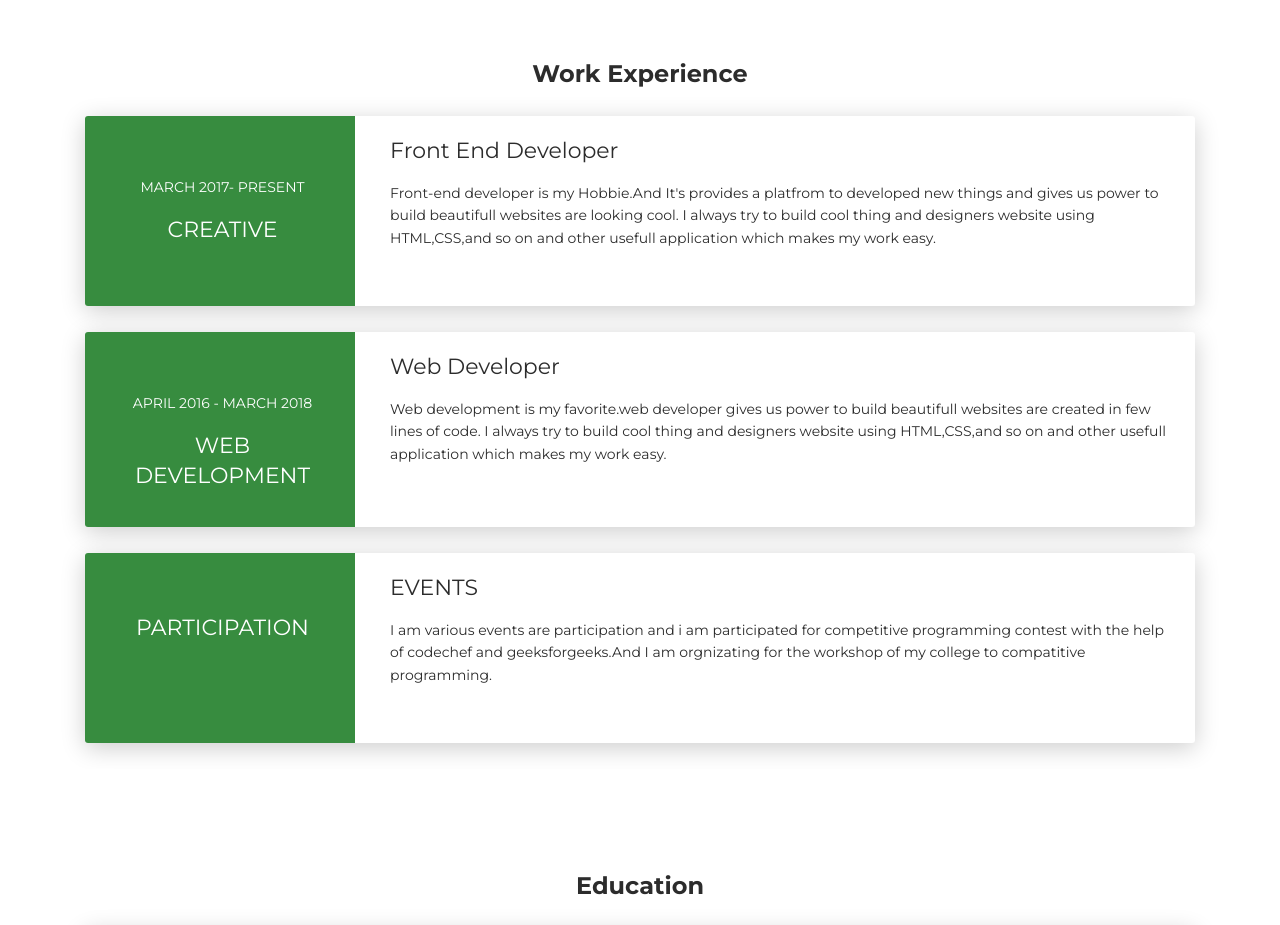
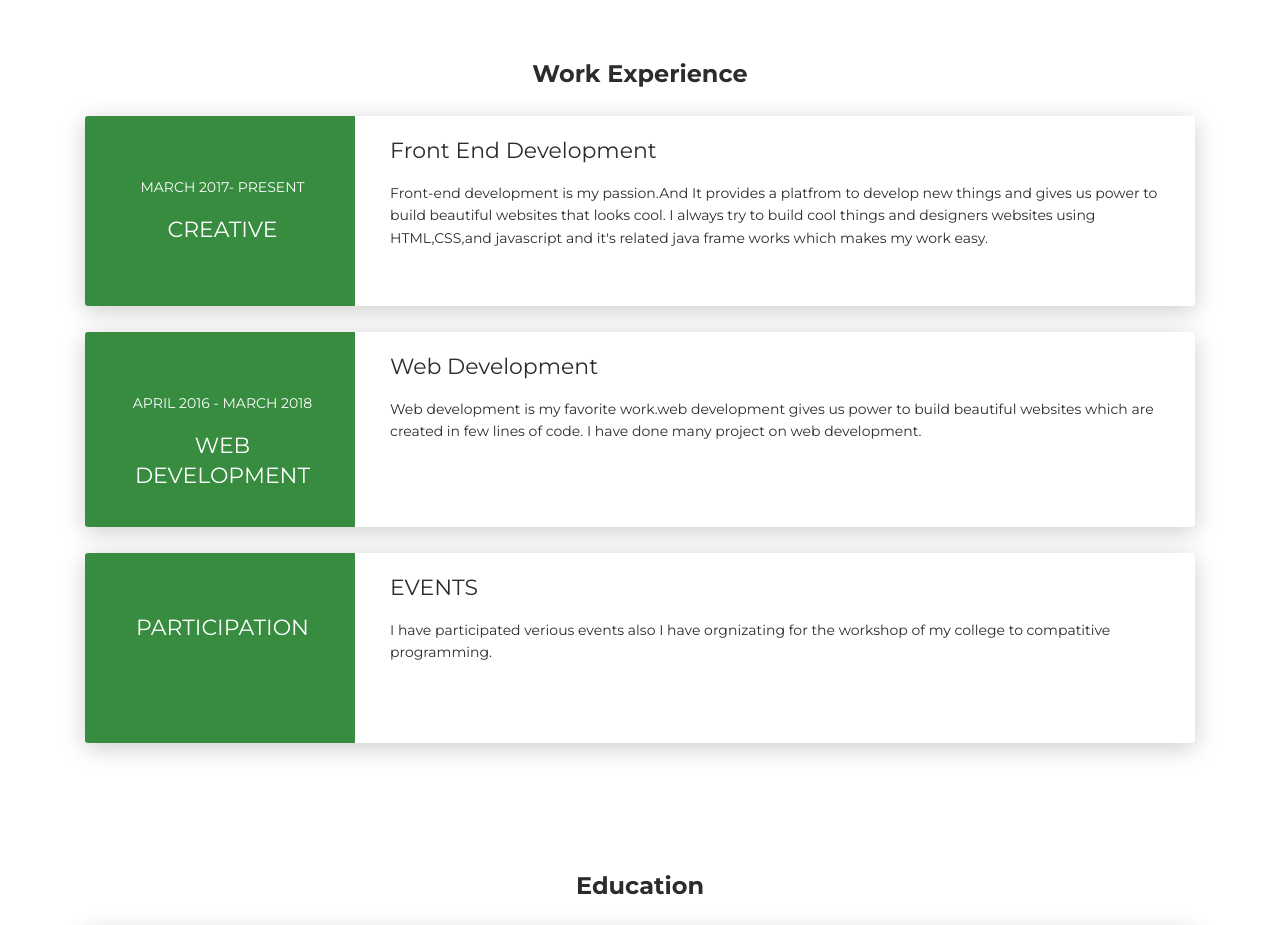
Before and after one commit to kavin52/sumitsg10.github.io, a plain HTML site: page index.html in a window 1280 px wide. Shown: the part 2500-3425 px from the top of the page. Drawn offline with Linux system fonts and the light colour scheme.

Commit message:
Update index.html

```diff
--- a/index.html
+++ b/index.html
@@ -258,11 +258,11 @@
         </div>
         <div class="col-md-9" data-aos="fade-left" data-aos-offset="50" data-aos-duration="500">
           <div class="card-body">
-            <div class="h5">Front End Developer</div>
-            <p>Front-end developer is my Hobbie.And It's provides a platfrom to developed new things and gives us
-              power to build beautifull websites are looking cool.
-              I always try to build cool thing and designers website using HTML,CSS,and so on and
-              other usefull application which makes my work easy.</p>
+            <div class="h5">Front End Development</div>
+            <p>Front-end development is my passion.And It provides a platfrom to develop new things and gives us
+              power to build beautiful websites that looks cool.
+              I always try to build cool things and designers websites using HTML,CSS,and javascript and it's related
+              java frame works which makes my work easy.</p>
           </div>
         </div>
       </div>
@@ -277,11 +277,10 @@
         </div>
         <div class="col-md-9" data-aos="fade-left" data-aos-offset="50" data-aos-duration="500">
           <div class="card-body">
-            <div class="h5">Web Developer</div>
-            <p>Web development is my favorite.web developer gives us
-              power to build beautifull websites are created in few lines of code.
-              I always try to build cool thing and designers website using HTML,CSS,and so on and
-              other usefull application which makes my work easy.</p>
+            <div class="h5">Web Development</div>
+            <p>Web development is my favorite work.web development gives us
+              power to build beautiful websites which are created in few lines of code.
+              I have done many project on web development.</p>
           </div>
         </div>
       </div>
@@ -296,9 +295,7 @@
         <div class="col-md-9" data-aos="fade-left" data-aos-offset="50" data-aos-duration="500">
           <div class="card-body">
             <div class="h5">EVENTS</div>
-            <p>I am various events are participation and i am participated for
-               competitive programming contest with the help of codechef and geeksforgeeks.And
-              I am orgnizating for the workshop of my college to compatitive programming.</p>
+            <p>I have participated verious events also I have orgnizating for the workshop of my college to compatitive programming.</p>
           </div>
         </div>
       </div>
```
